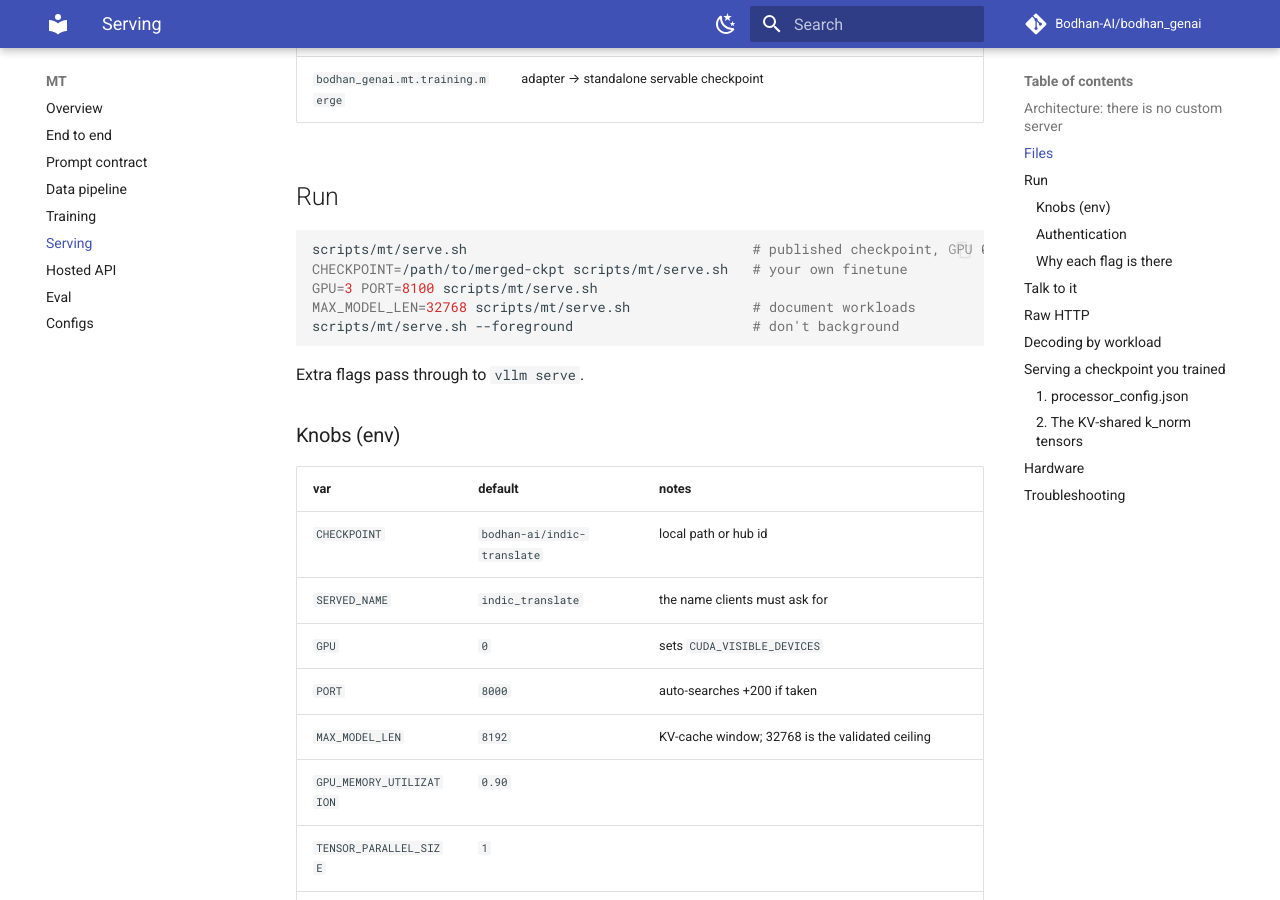
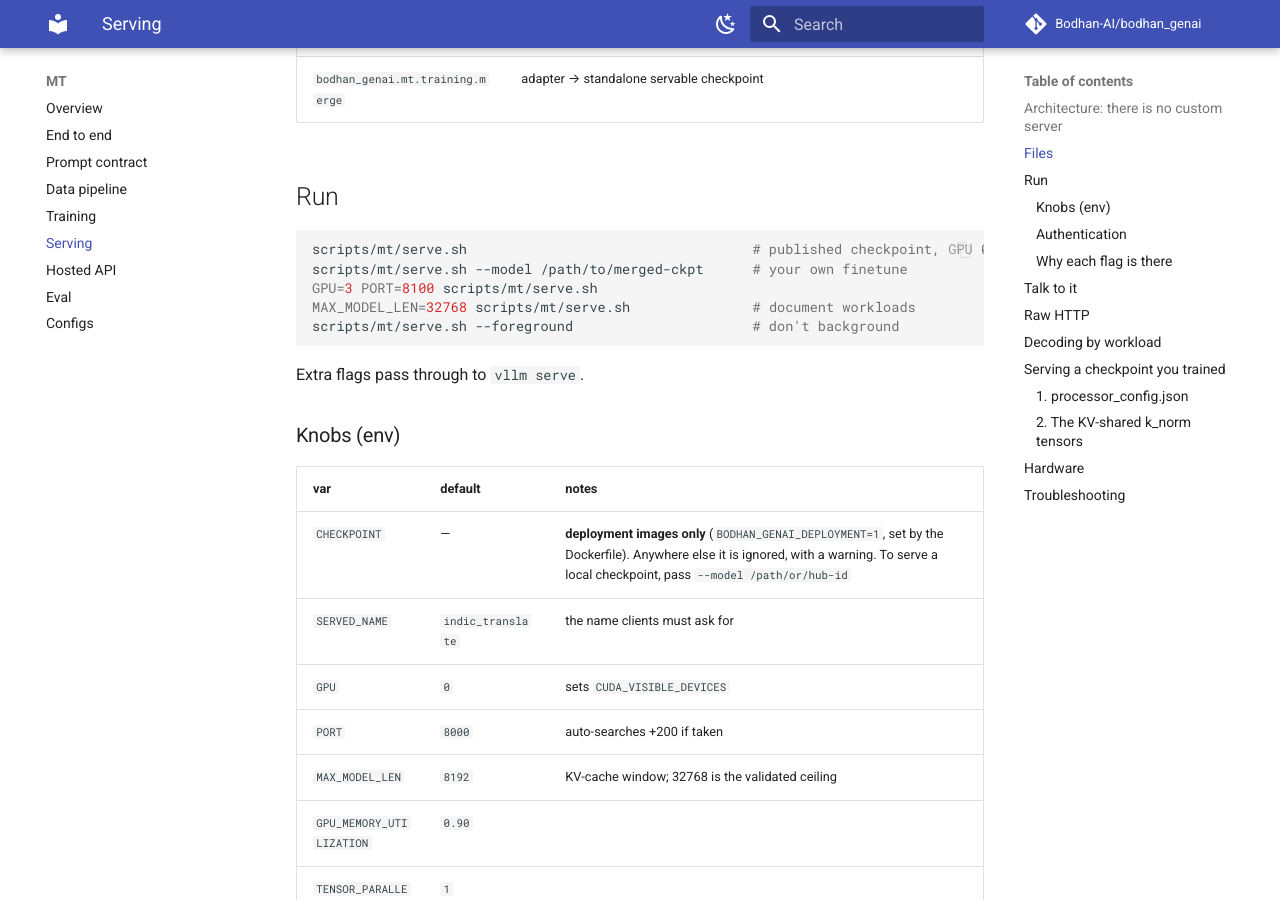
Before and after one commit to Bodhan-AI/bodhan_genai, an MkDocs documentation site: the page built from docs/mt/serving.md, in a window 1280 px wide and 900 px high, scrolled down 1189 px. Built offline with MkDocs 1.6.1 and Material for MkDocs 9.7.7, drawn with Linux system fonts in a browser that asks for light colours; comment, search, counter and statistics services are not loaded.

Commit message:
Serve a local MT checkpoint the way the docs say you can
The documented way to serve a finetune could not serve one.

- Nine places said `CHECKPOINT=merged-ckpt scripts/mt/serve.sh`: the
  serving, training and end-to-end docs, the package README, both
  notebooks, and serve.sh's own usage header. Outside a deployment
  image, serve.sh deliberately unsets CHECKPOINT and serves the
  published bodhan-ai/indic-translate instead, then reports ready under
  the same served name. Following end-to-end.md's "serve it, then score
  it" recipe therefore scored the base model and credited the numbers
  to the finetune, with no error anywhere. That is exactly the
  wrong-weights failure the unset exists to prevent.
- The one alternative serve.sh's comment named, `--model <path>`
  forwarded to vllm serve, fails on vLLM 0.26: next to the positional
  model argument it is rejected with "unrecognized arguments:
  bodhan-ai/indic-translate". Found by the end-to-end run, serving a
  merged LoRA finetune.

serve.sh now parses --model / --model= itself, and it becomes the
positional argument. An ignored CHECKPOINT now produces a warning that
names the flag to use, instead of a silent substitution. The docs use
--model, and the CHECKPOINT row of the env table says deployment-only.

The default is untouched. Checked against the pre-change script with a
stub vllm that records its argv: the default, a set-but-ignored
CHECKPOINT, an extra forwarded flag, and the deployment path
(BODHAN_GENAI_DEPLOYMENT=1 CHECKPOINT=...) all produce byte-identical
commands. Only --model changes, from the rejected form to the
positional one.

scripts/ocr/serve.sh has the same --model guidance and is left for a
separate change.

````diff
--- a/docs/mt/serving.md
+++ b/docs/mt/serving.md
@@ -36,7 +36,7 @@
 
 ```bash
 scripts/mt/serve.sh                                   # published checkpoint, GPU 0, port 8000
-CHECKPOINT=/path/to/merged-ckpt scripts/mt/serve.sh   # your own finetune
+scripts/mt/serve.sh --model /path/to/merged-ckpt      # your own finetune
 GPU=3 PORT=8100 scripts/mt/serve.sh
 MAX_MODEL_LEN=32768 scripts/mt/serve.sh               # document workloads
 scripts/mt/serve.sh --foreground                      # don't background
@@ -48,7 +48,7 @@
 
 | var | default | notes |
 |---|---|---|
-| `CHECKPOINT` | `bodhan-ai/indic-translate` | local path or hub id |
+| `CHECKPOINT` | — | **deployment images only** (`BODHAN_GENAI_DEPLOYMENT=1`, set by the Dockerfile). Anywhere else it is ignored, with a warning. To serve a local checkpoint, pass `--model /path/or/hub-id` |
 | `SERVED_NAME` | `indic_translate` | the name clients must ask for |
 | `GPU` | `0` | sets `CUDA_VISIBLE_DEVICES` |
 | `PORT` | `8000` | auto-searches +200 if taken |
````
Also changed, not shown: docs/mt/end-to-end.md (+2 -2 lines), docs/mt/training.md (+1 -1 lines), src/bodhan_genai/mt/README.md (+1 -1 lines), 3 other files.
